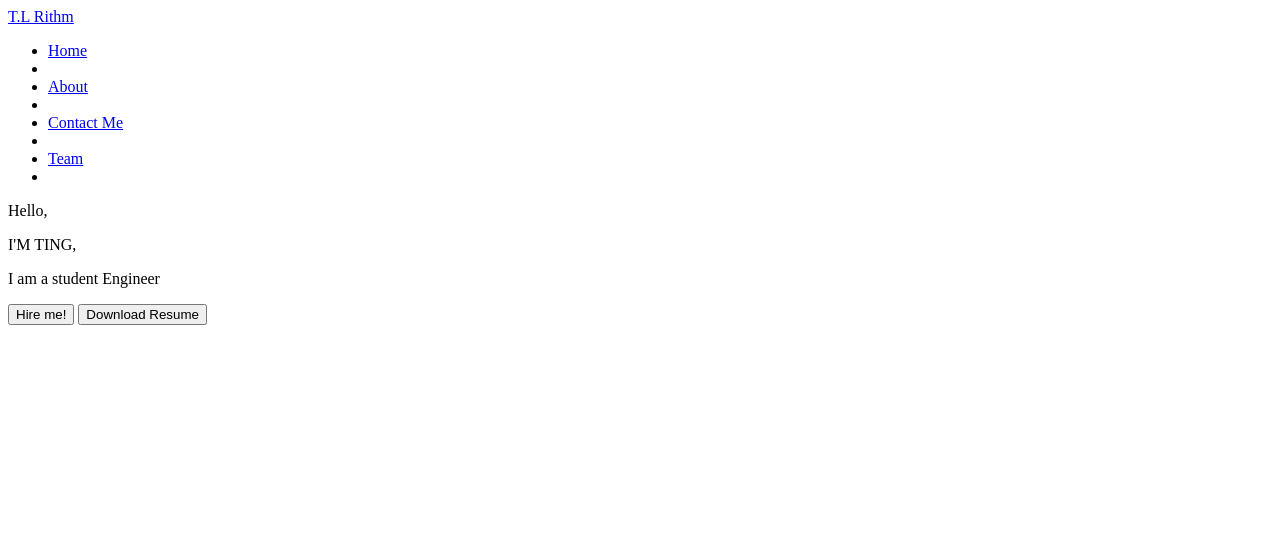
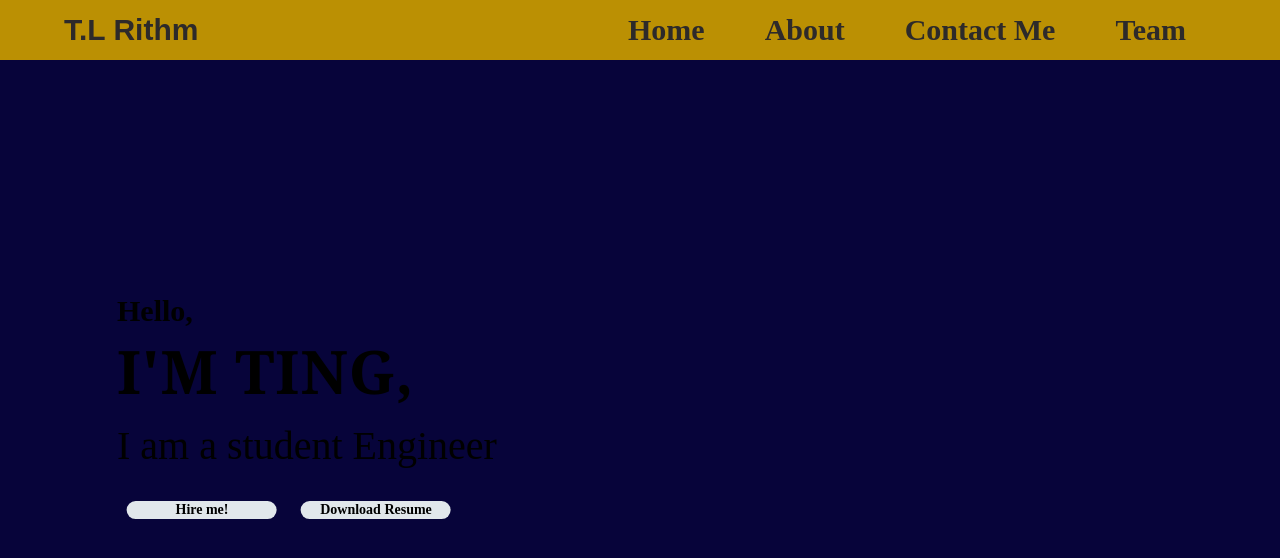
Before and after one commit to RaccoonAttack123/Personal-site, a plain HTML site: page personal_site..html in a window 1280 px wide. Drawn offline with Linux system fonts and the light colour scheme.

Commit message:
personal site

```diff
--- a/personal_site..html
+++ b/personal_site..html
@@ -3,7 +3,7 @@
 <head>
 <meta charset="utf-8">
 <title>Personal Website</title>
-<link rel="stylesheet" type="text/css" href="tryout.css"/>
+<link rel="stylesheet" type="text/css" href="personal_site.css"/>
 </head>
 
 <body>
```
